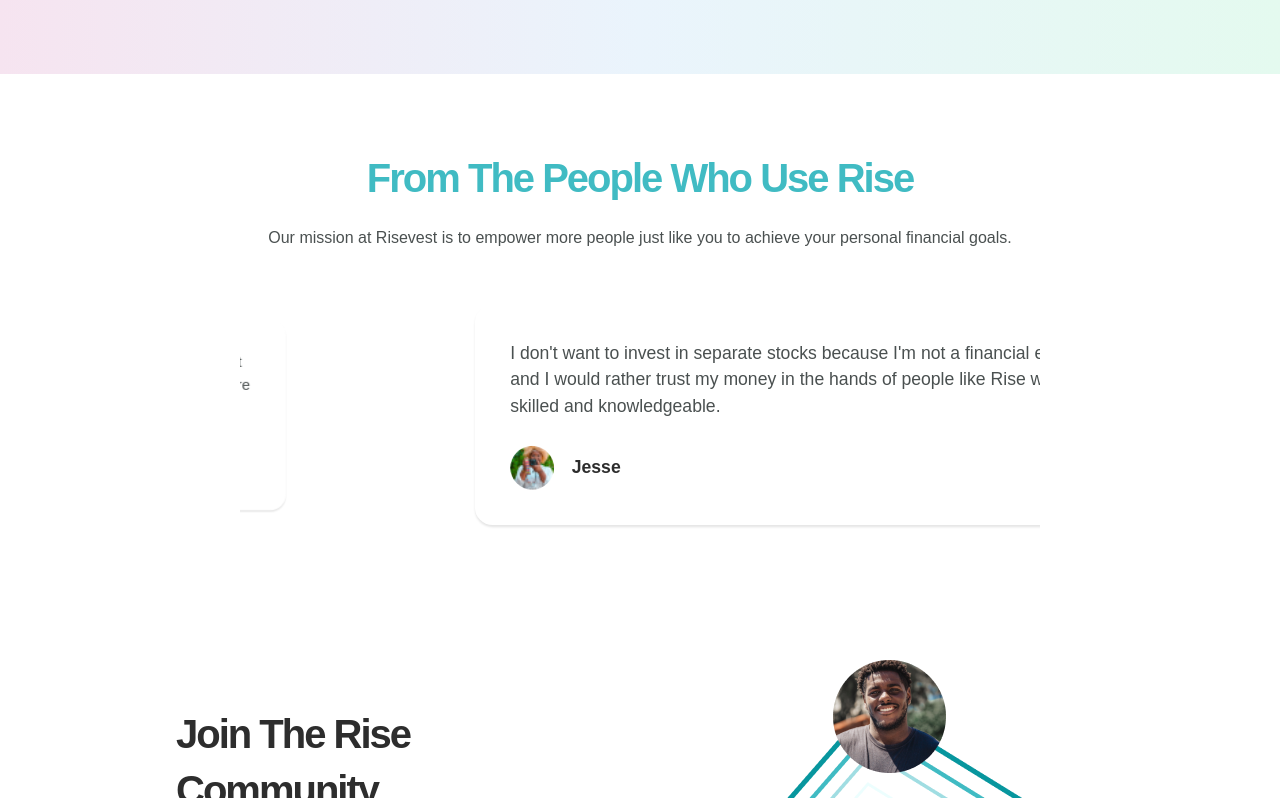
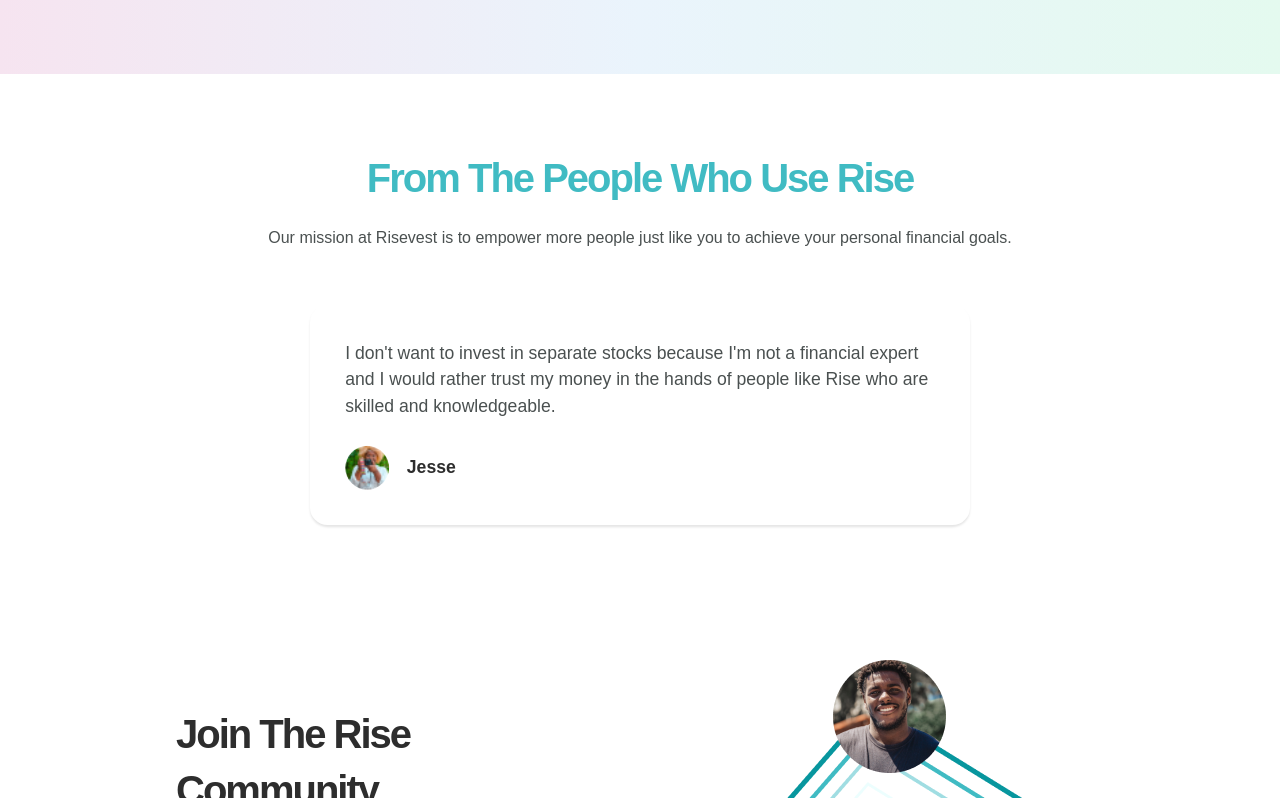
Before and after one commit to SammieKei40/risevest, a Vue app: page / in a window 1280 px wide. Shown: the part 4293-5091 px from the top of the page. Built offline with nearby package versions, Linux system fonts and the light colour scheme.

Commit message:
feat: added scrollup button and fixed some bugs

```diff
--- a/src/App.vue
+++ b/src/App.vue
@@ -1,7 +1,7 @@
 <script setup lang="ts">
 // import { ref, onMounted } from 'vue';
 import { RouterView } from 'vue-router';
-// import { LoadingSpinner, ScrollUp } from '@/components'
+import {  ScrollUp } from './components'
 
 
 // const isLoading = ref<boolean>(true);
@@ -18,15 +18,11 @@
 </script>
 
 <template>
-  <div>
     <!-- <LoadingSpinner v-if="isLoading" /> -->
-    <div>
-      <keep-alive>
-        <RouterView />
-      </keep-alive>
-        <ScrollUp />
-    </div>
-  </div>
+    <!-- <div> -->
+      <RouterView />
+      <ScrollUp />
+    <!-- </div> -->
 </template>
 
 <style scoped lang="scss">
--- a/src/components/FooterSection.vue
+++ b/src/components/FooterSection.vue
@@ -55,7 +55,7 @@
 import Arrowup from './icons/arrowup.vue'
 import { onMounted } from 'vue';
 import { companyLinks, exploreLinks, applyLinks, followLinks } from '../composables/footer';
-import { useAnimation } from '@/composables/animations/useAnimations';
+import { useAnimation } from '../composables/animations/useAnimations';
 const { animateLineText } = useAnimation();
 
 onMounted(() => {
--- a/src/components/HomePage/Community.vue
+++ b/src/components/HomePage/Community.vue
@@ -19,7 +19,7 @@
 <script setup lang="ts">
 import Animated from '../animated.vue'
 import { defineProps, onMounted } from 'vue';
-import { useAnimation } from '@/composables/animations/useAnimations';
+import { useAnimation } from '../../composables/animations/useAnimations';
 const { animateLineText } = useAnimation()
 
 onMounted(async () => {
--- a/src/components/HomePage/Download.vue
+++ b/src/components/HomePage/Download.vue
@@ -28,7 +28,7 @@
 <script setup lang="ts">
 import Animated from '../animated.vue'
 import Hero from '../icons/hero.vue'
-import { useAnimation } from '@/composables/animations/useAnimations';
+import { useAnimation } from '../../composables/animations/useAnimations';
 import { onMounted } from 'vue';
 const { animateLineText } = useAnimation()
 
--- a/src/components/HomePage/Hero.vue
+++ b/src/components/HomePage/Hero.vue
@@ -61,7 +61,7 @@
 import Dot2 from '../icons/dot2.vue';
 import Dot3 from '../icons/dot3.vue';
 import Dot5 from '../icons/dot5.vue';
-import { useAnimation } from '@/composables/animations/useAnimations';
+import { useAnimation } from '../../composables/animations/useAnimations';
 import { onMounted } from 'vue';
 const { animateLineText } = useAnimation()
 
--- a/src/components/NavBar.vue
+++ b/src/components/NavBar.vue
@@ -57,7 +57,7 @@
 import Dot from './icons/dot.vue'
 import Arrowdown from './icons/arrowdown.vue'
 import Close from './icons/close.vue';
-import { navLinks } from '@/composables/menu';
+import { navLinks } from '../composables/menu';
 import { ref, watch } from 'vue';
 import { useRoute } from 'vue-router';
 
--- a/src/components/UI/FeatureCard.vue
+++ b/src/components/UI/FeatureCard.vue
@@ -21,7 +21,7 @@
 import Animated from '../animated.vue'
 import Arrow from '../icons/arrow.vue';
 import { defineProps, onMounted } from 'vue';
-import { useAnimation } from '@/composables/animations/useAnimations';
+import { useAnimation } from '../../composables/animations/useAnimations';
 const { animateLineText } = useAnimation()
 interface Props {
     title: string;
--- a/src/views/Index.vue
+++ b/src/pages/Index.vue
@@ -1,5 +1,5 @@
 <script setup lang="ts">
-import { Hero, Features, Assets, SaveUp, Regulated, Community, FooterSection, Download, Testimonial } from '@/components'
+import { Hero, Features, Assets, SaveUp, Regulated, Community, FooterSection, Download, Testimonial } from '../components'
 </script>
 
 <template>
--- a/src/router/index.ts
+++ b/src/router/index.ts
@@ -6,7 +6,7 @@
     {
       path: '/',
       name: 'Home',
-      component: () => import('../views/Index.vue'),
+      component: () => import('../pages/Index.vue'),
     }
     // {
     //   path: '/about',
--- a/vite.config.ts
+++ b/vite.config.ts
@@ -1,13 +1,13 @@
 import { defineConfig } from 'vite'
 import vue from '@vitejs/plugin-vue'
-import path from 'path'
+import { URL, fileURLToPath } from 'node:url'
 
 // https://vitejs.dev/config/
 export default defineConfig({
   plugins: [vue()],
   resolve: {
     alias: {
-      '@': path.resolve(__dirname, 'src')
+      src: fileURLToPath(new URL('src', import.meta.url)),
     }
   },
   server: {
```
